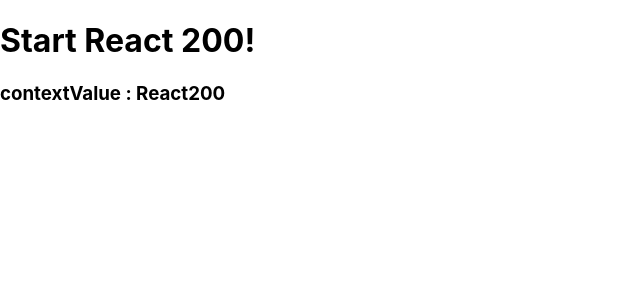
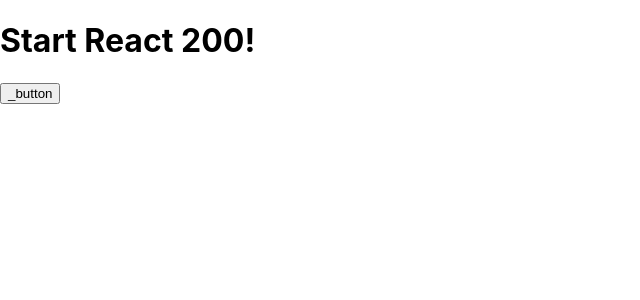
Before and after one commit to prsn-ts/react200, a React (Create React App) app: page / in a window 1280 px wide. Shown: the top 300 px of the page, without its empty margins (0-640 px from the left). Built offline with nearby package versions, Linux system fonts and the light colour scheme.

Commit message:
컨텍스트(Context)로 부모 데이터 변경하기(중급 077)

```diff
--- a/src/App.js
+++ b/src/App.js
@@ -1,5 +1,5 @@
 import React from 'react';
-import ContextApi from './Context/R076_ContextApi'
+import ContextApi from './Context/R077_ContextApi'
 
 function App() {
   return (
--- /dev/null
+++ b/src/Context/R077_ContextApi.js
@@ -0,0 +1,30 @@
+import React from 'react'
+import Children from './R077_contextChildren';
+
+const {Provider, Consumer} = React.createContext()
+export {Consumer}
+
+class R077_ContextApi extends React.Component {
+    constructor (props) {
+        super(props);
+        this.setStateFunc = this.setStateFunc.bind(this);
+    }
+
+    setStateFunc(value) {
+        this.setState({name : value});
+    }
+
+    render() {
+        const content = {
+            ...this.state,
+            setStateFunc: this.setStateFunc
+        }
+        return (
+            <Provider value={content}>
+                <Children />
+            </Provider>
+        )
+    }
+}
+
+export default R077_ContextApi;
--- /dev/null
+++ b/src/Context/R077_contextChildren.js
@@ -0,0 +1,17 @@
+import React from 'react'
+import {Consumer} from './R077_ContextApi';
+
+class R77_contextChildren extends React.Component {
+    render() {
+        return (
+            <Consumer>
+                {contextValue =>
+                    <button onClick={e => contextValue.setStateFunc("react200")}>
+                        {contextValue.name}_button
+                    </button>
+                }
+            </Consumer>
+        )
+    }
+}
+export default R77_contextChildren;
```
